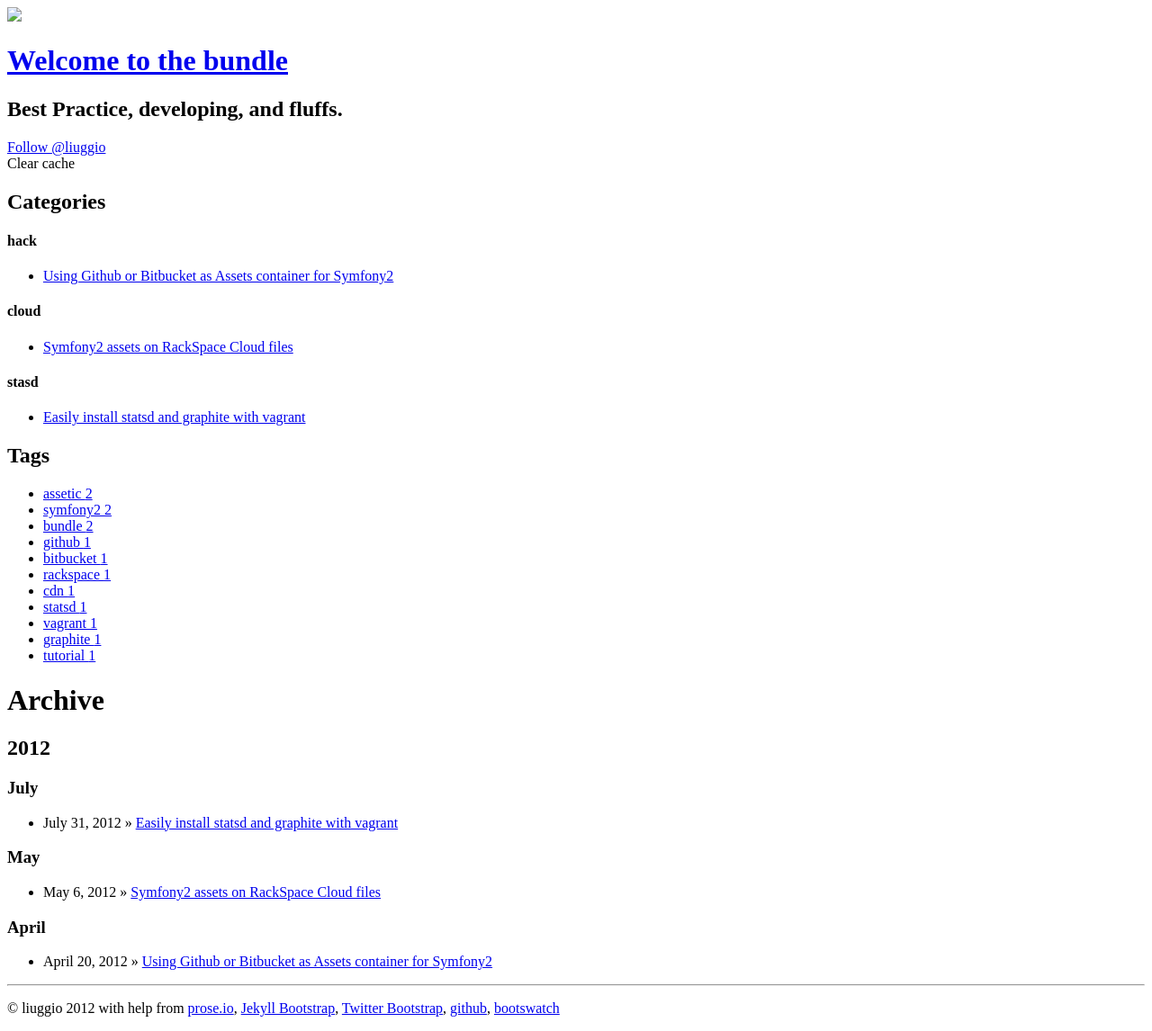
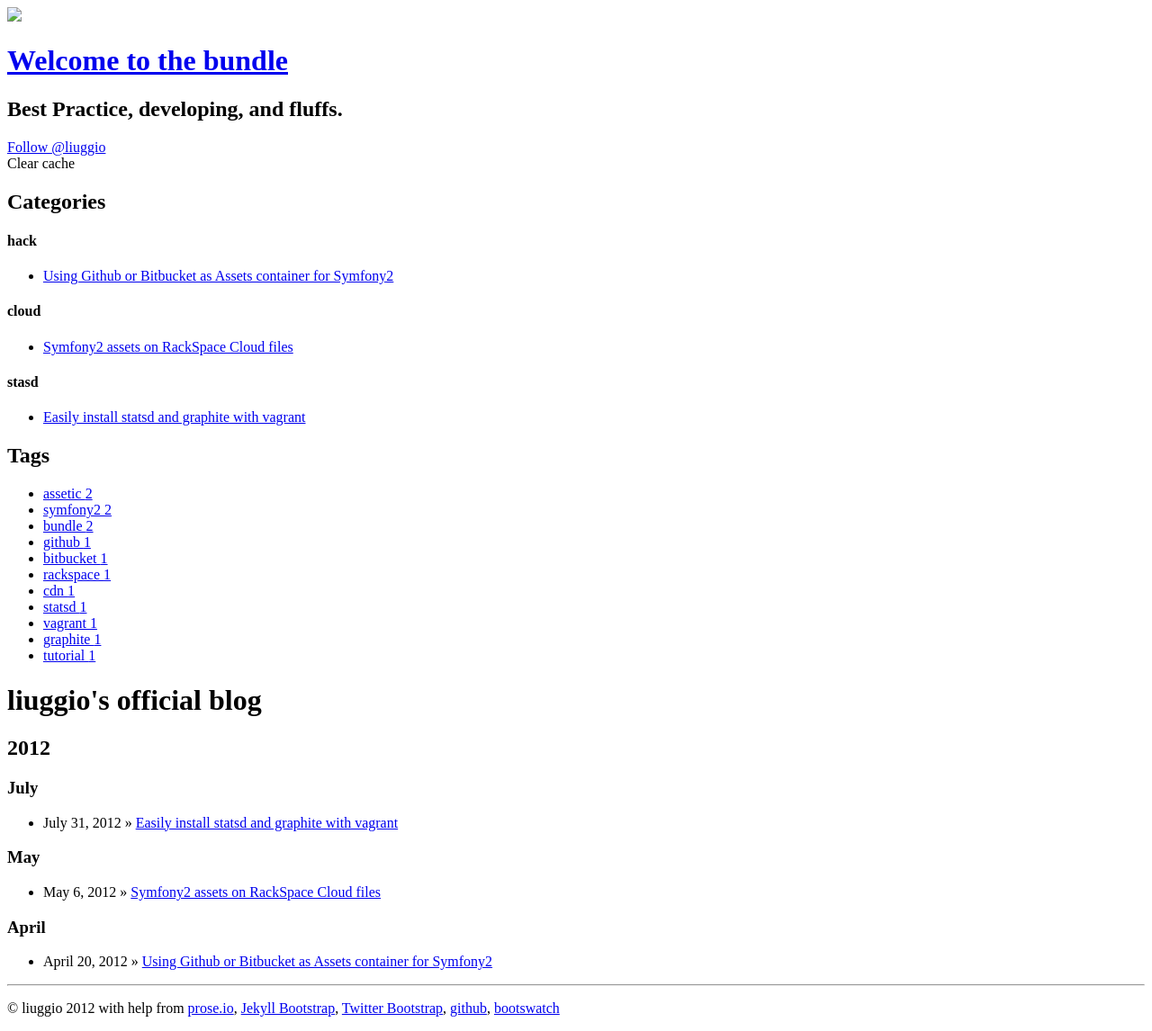
Before and after one commit to liuggio/liuggio.github.com, a Jekyll site: the page built from index.html, in a window 1280 px wide. Shown: the whole page at 90% size. Built offline with Jekyll 4.4.1, drawn with Linux system fonts in a browser that asks for light colours; nearby versions of some CDN libraries; some web fonts are replaced; library files that are not in the unit come from our copies; comment, search, counter and statistics services are not loaded.

Commit message:
added spot

```diff
--- a/index.html
+++ b/index.html
@@ -1,7 +1,7 @@
 ---
 layout: page
-title : Archive
-header : Post Archive
+title : liuggio's official blog
+header : liuggio's post
 group: navigation
 ---
 {% include JB/setup %}
```
